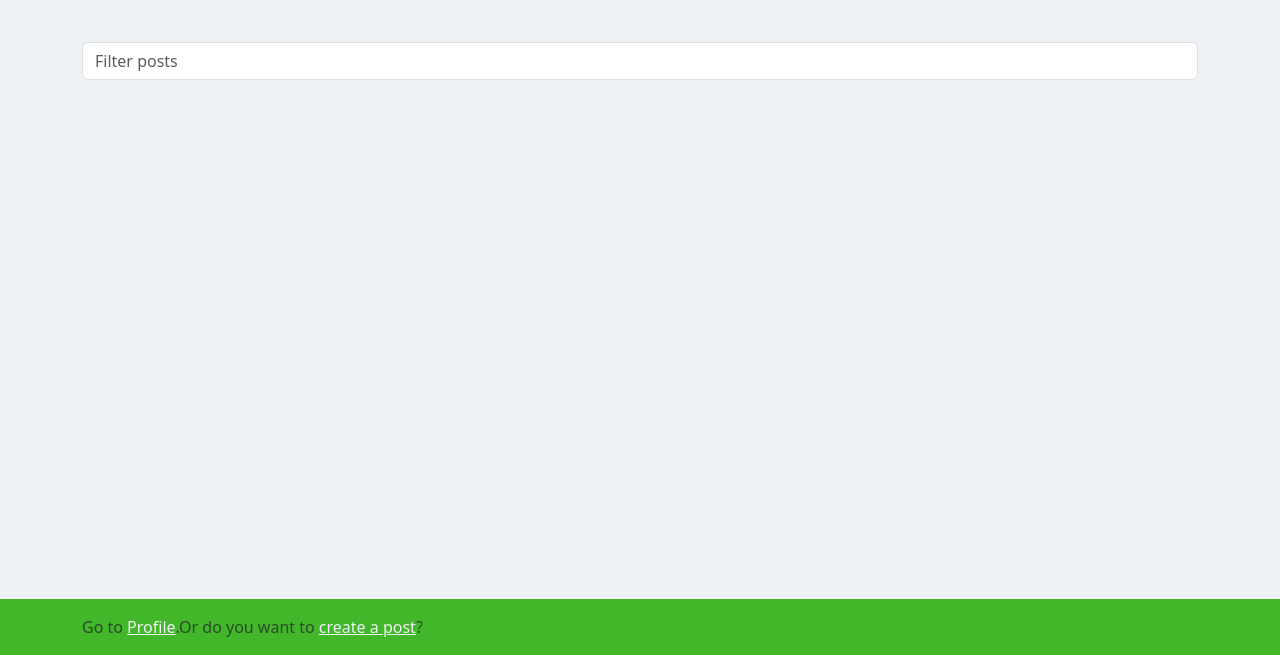
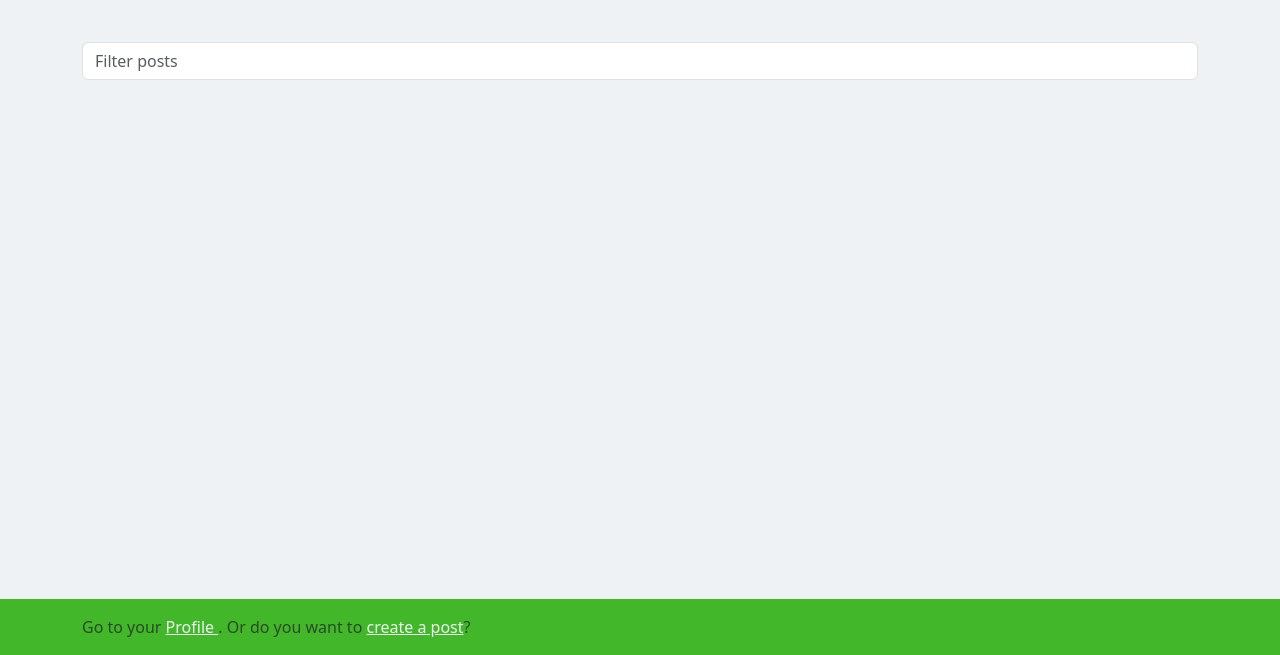
Before and after one commit to Teitrheim/JavaScript2, a website with bundled scripts: page feed/index.html in a window 1280 px wide. Shown: the part 145-800 px from the top of the page. Built offline with nearby package versions, Linux system fonts and the light colour scheme; no server answers.

Commit message:
added text on footer

```diff
--- a/feed/index.html
+++ b/feed/index.html
@@ -56,7 +56,7 @@
 <!--Interactive footer -->
   <footer class="footer mt-auto py-3 bg-light fixed-bottom">
     <div class="container">
-      <span class="text-muted">Go to <a href="/profile/">Profile</a>.Or do you want to <a href="/createPosts/">create a post</a>?</span>
+      <span class="text-muted">Go to your <a href="/profile/">Profile </a>.   Or do you want to <a href="/createPosts/">create a post</a>?</span>
     </footer>
   </div>
     <script src="../Scripts/feed.js" type="module"></script>
```
